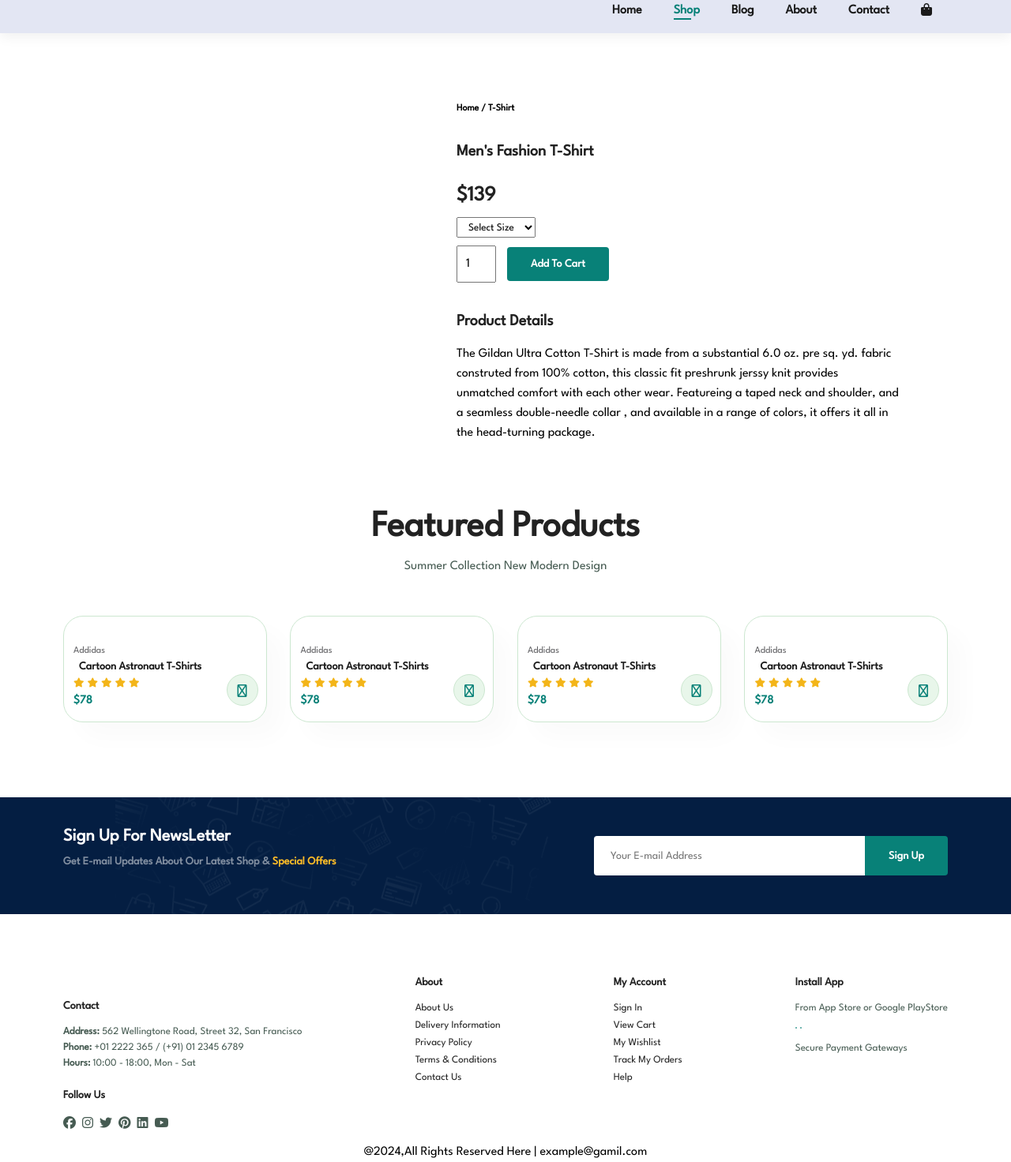
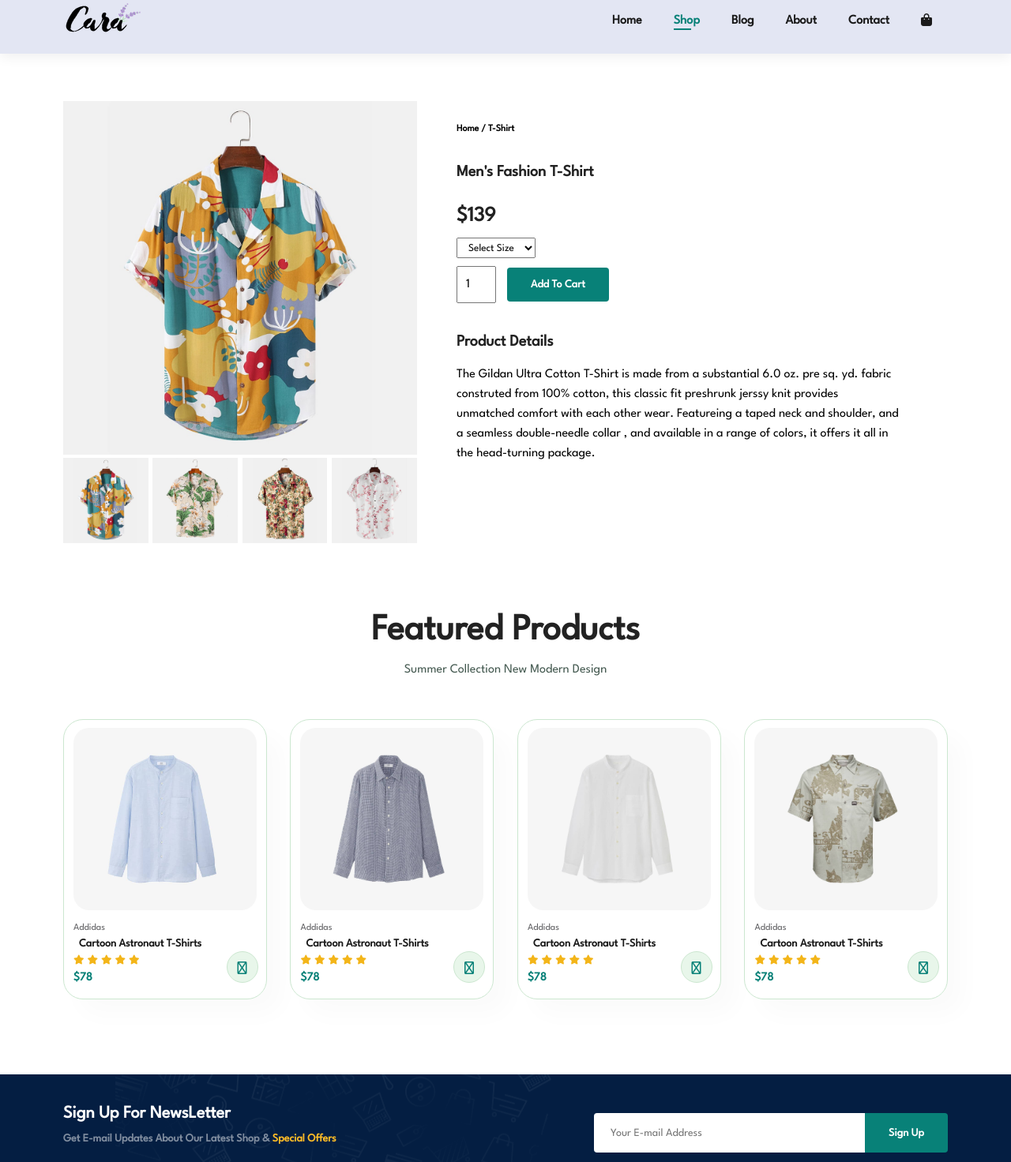
Before and after one commit to chinmayabhol/ecommerce-shop-website, a plain HTML site: page sproduct.html in a window 1280 px wide. Shown: the part 16-1488 px from the top of the page at 79% size. Drawn offline with Linux system fonts and the light colour scheme; files whose address does not match are found by name.

Commit message:
Update sproduct.html

```diff
--- a/sproduct.html
+++ b/sproduct.html
@@ -23,7 +23,7 @@
 
 
     <section id="header">
-        <a href="#"><img src="images/logo.png" class="logo" alt=""></a>
+        <a href="#"><img src="logo.png" class="logo" alt=""></a>
 
         <div>
             <ul id="navbar">
@@ -44,20 +44,20 @@
 
     <section id="prodetails" class="section-p1">
         <div class="single-pro-image">
-            <img src="images/f1.jpg" width="100%" id="MainImg" alt="">
+            <img src="f1.jpg" width="100%" id="MainImg" alt="">
 
             <div class="small-img-group">
                 <div class="small-img-col">
-                    <img src="images/f1.jpg" width="100%" class="small-img" alt="">
+                    <img src="f1.jpg" width="100%" class="small-img" alt="">
                 </div>
                 <div class="small-img-col">
-                    <img src="images/f2.jpg" width="100%" class="small-img" alt="">
+                    <img src="f2.jpg" width="100%" class="small-img" alt="">
                 </div>
                 <div class="small-img-col">
-                    <img src="images/f3.jpg" width="100%" class="small-img" alt="">
+                    <img src="f3.jpg" width="100%" class="small-img" alt="">
                 </div>
                 <div class="small-img-col">
-                    <img src="images/f4.jpg" width="100%" class="small-img" alt="">
+                    <img src="f4.jpg" width="100%" class="small-img" alt="">
                 </div>
             </div>
         </div>
@@ -92,7 +92,7 @@
         <p>Summer Collection New Modern Design</p>
         <div class="pro-container">
             <div class="pro">
-                <img src="images/n1.jpg" alt="">
+                <img src="n1.jpg" alt="">
                 <div class="des">
                     <span>Addidas</span>
                     <h5>Cartoon Astronaut T-Shirts</h5>
@@ -108,7 +108,7 @@
                 <a href="#"><i class="fa-solid fa-cart-shopping cart"></i></a>
             </div>
             <div class="pro">
-                <img src="images/n2.jpg" alt="">
+                <img src="n2.jpg" alt="">
                 <div class="des">
                     <span>Addidas</span>
                     <h5>Cartoon Astronaut T-Shirts</h5>
@@ -124,7 +124,7 @@
                 <a href="#"><i class="fa-solid fa-cart-shopping cart"></i></a>
             </div>
             <div class="pro">
-                <img src="images/n3.jpg" alt="">
+                <img src="n3.jpg" alt="">
                 <div class="des">
                     <span>Addidas</span>
                     <h5>Cartoon Astronaut T-Shirts</h5>
@@ -140,7 +140,7 @@
                 <a href="#"><i class="fa-solid fa-cart-shopping cart"></i></a>
             </div>
             <div class="pro">
-                <img src="images/n4.jpg" alt="">
+                <img src="n4.jpg" alt="">
                 <div class="des">
                     <span>Addidas</span>
                     <h5>Cartoon Astronaut T-Shirts</h5>
@@ -173,7 +173,7 @@
 
     <footer class="section-p1">
         <div class="col">
-            <img class="logo" src="images/logo.png" alt="">
+            <img class="logo" src="logo.png" alt="">
             <h4>Contact</h4>
             <p><strong>Address: </strong>562 Wellingtone Road, Street 32, San Francisco</p>
             <p><strong>Phone: </strong>+01 2222 365 / (+91) 01 2345 6789</p>
@@ -213,11 +213,11 @@
             <h4>Install App</h4>
             <p>From App Store or Google PlayStore</p>
             <div class="row">
-                <img src="images/app.jpg" alt="">
-                <img src="images/play.jpg" alt="">
+                <img src="app.jpg" alt="">
+                <img src="play.jpg" alt="">
             </div>
             <p>Secure Payment Gateways</p>
-            <img src="images/pay.png" alt="">
+            <img src="pay.png" alt="">
         </div>
 
         <div class="copyright">
```
